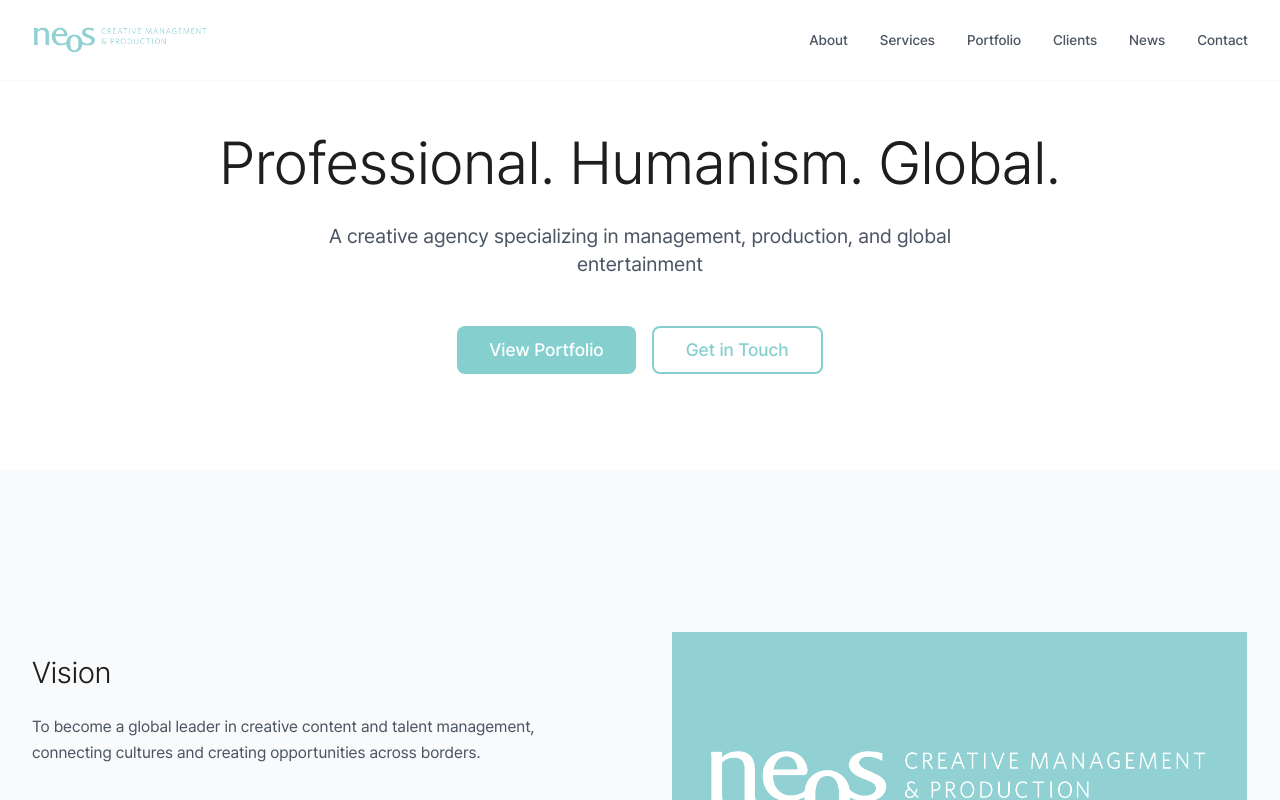
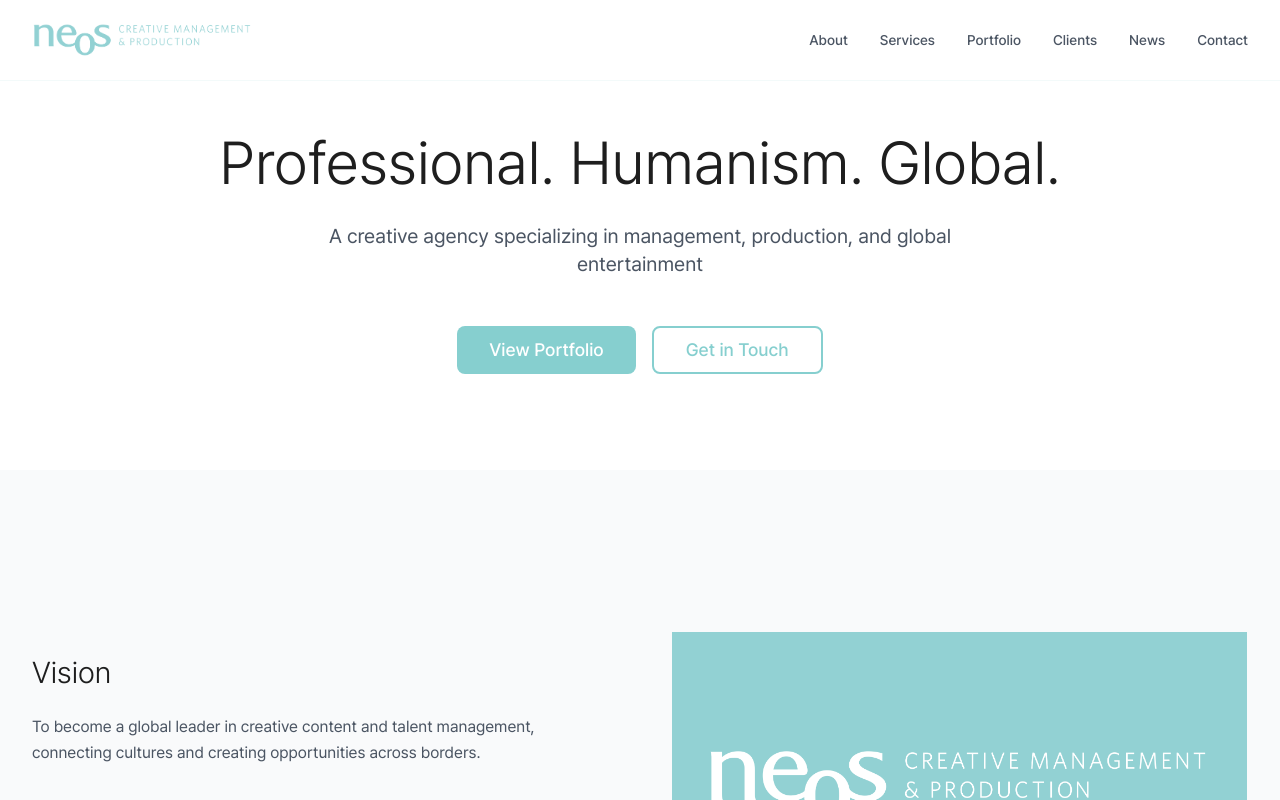
Before and after one commit to neoskorea/neos-homepage, a Next.js app: page / in a window 1280 px wide. Shown: the top 800 px of the page. Built offline with nearby package versions, Linux system fonts and the light colour scheme.

Commit message:
feat: 로고이미지 흐리게 보이던 부분 수정

```diff
--- a/app/components/Footer.tsx
+++ b/app/components/Footer.tsx
@@ -41,9 +41,9 @@ export default function Footer() {
             <Image
               src="/neos-logo-text-crob.png"
               alt="neos"
-              width={120}
-              height={40}
-              className="h-8 w-auto"
+              width={2362}
+              height={429}
+              className="h-12 w-auto"
             />
             <p className="text-text-secondary text-sm">
               Professional. Humanism. Global.<br />
--- a/app/components/Navbar.tsx
+++ b/app/components/Navbar.tsx
@@ -24,10 +24,10 @@ export default function Navbar() {
             <Link href="/" className="flex items-center">
               <Image
                 src="/neos-logo-text-crob.png"
-                alt="neos"
-                width={120}
-                height={40}
-                className="h-8 w-auto"
+                alt="neos-logo"
+                width={2362}
+                height={429}
+                className="h-10 w-auto"
                 priority
               />
             </Link>
```
